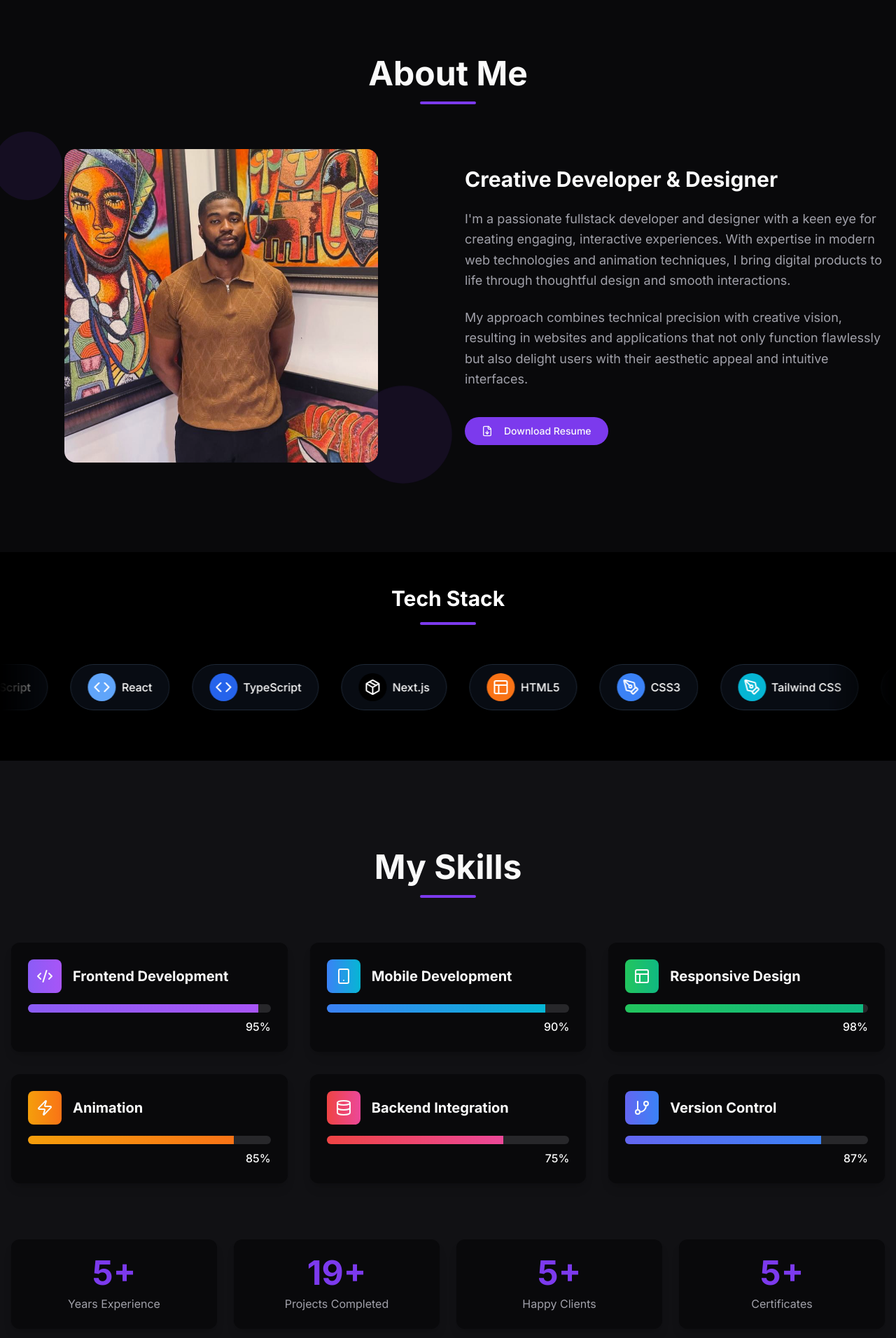
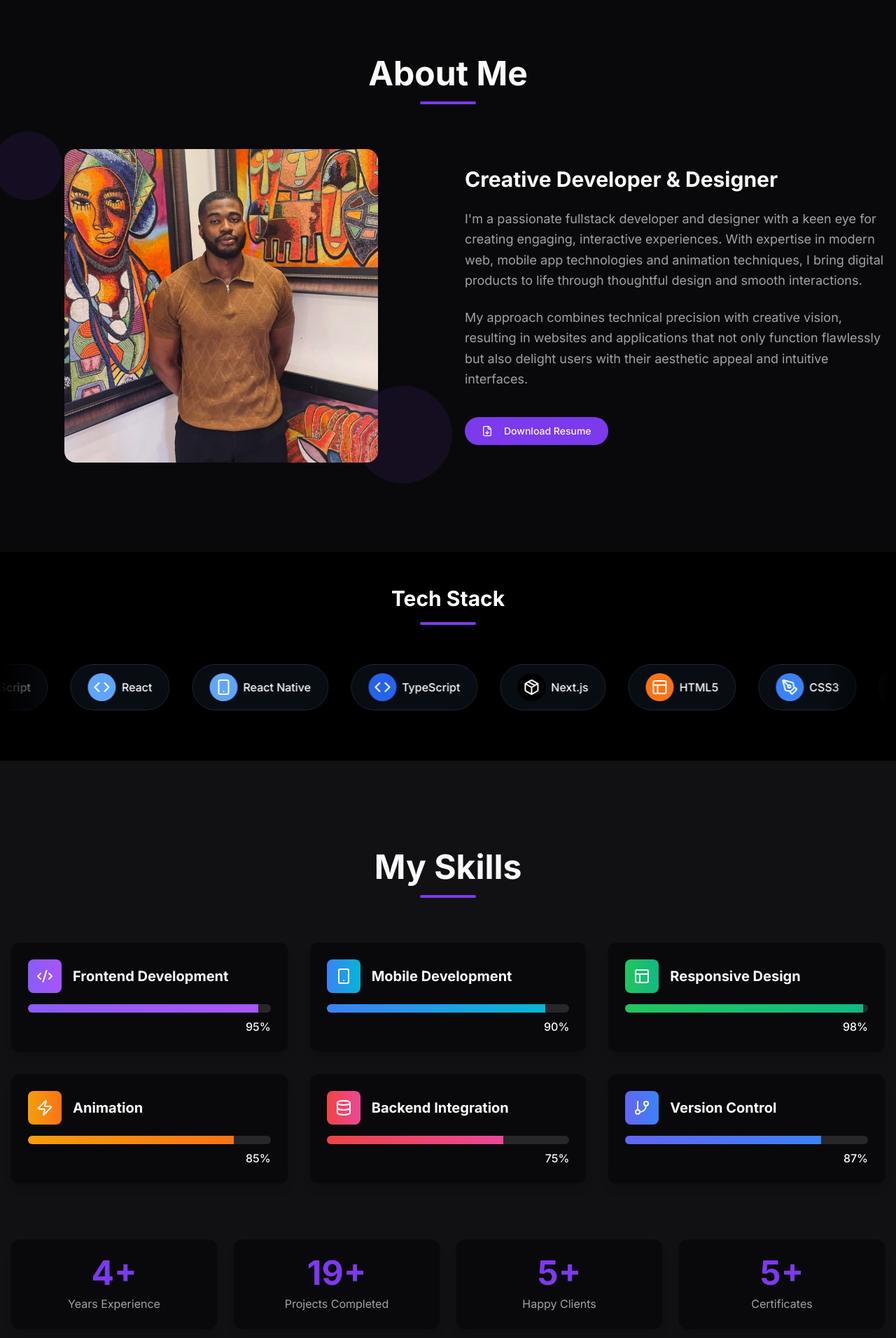
Before and after one commit to Emeka-Okpaleke/Emeka-Portfolio, a Next.js app: page / in a window 1280 px wide. Shown: the part 847-2759 px from the top of the page at 70% size. Built offline with nearby package versions, Linux system fonts and the light colour scheme.

Commit message:
updated CV

```diff
--- a/components/about.tsx
+++ b/components/about.tsx
@@ -111,7 +111,7 @@ export default function About() {
             <p className="text-lg text-muted-foreground leading-relaxed">
               I'm a passionate fullstack developer and designer with a keen eye
               for creating engaging, interactive experiences. With expertise in
-              modern web technologies and animation techniques, I bring digital
+              modern web, mobile app technologies and animation techniques, I bring digital
               products to life through thoughtful design and smooth
               interactions.
             </p>
--- a/components/skills-marquee.tsx
+++ b/components/skills-marquee.tsx
@@ -19,6 +19,7 @@ import {
   CpuIcon,
   BarChartIcon,
   CloudIcon,
+  Smartphone,
   SmartphoneIcon,
   ShieldIcon,
 } from "lucide-react"
@@ -38,6 +39,7 @@ export default function SkillsMarquee() {
   const skills: Skill[] = [
     { name: "JavaScript", icon: <CodeIcon className="h-6 w-6" />, color: "bg-yellow-500" },
     { name: "React", icon: <CodeIcon className="h-6 w-6" />, color: "bg-blue-400" },
+    { name: "React Native", icon: <Smartphone className="h-6 w-6" />, color: "bg-blue-400" },
     { name: "TypeScript", icon: <CodeIcon className="h-6 w-6" />, color: "bg-blue-600" },
     { name: "Next.js", icon: <PackageIcon className="h-6 w-6" />, color: "bg-black" },
     { name: "HTML5", icon: <LayoutIcon className="h-6 w-6" />, color: "bg-orange-500" },
--- a/components/skills.tsx
+++ b/components/skills.tsx
@@ -74,7 +74,7 @@ export default function Skills() {
   ]
 
   const stats = [
-    { value: 5, label: "Years Experience" },
+    { value: 4, label: "Years Experience" },
     { value: 20, label: "Projects Completed" },
     { value: 5, label: "Happy Clients" },
     { value: 5, label: "Certificates" },
```
Also changed, not shown: 1 other file (tests, documents, lock files or other folders).
